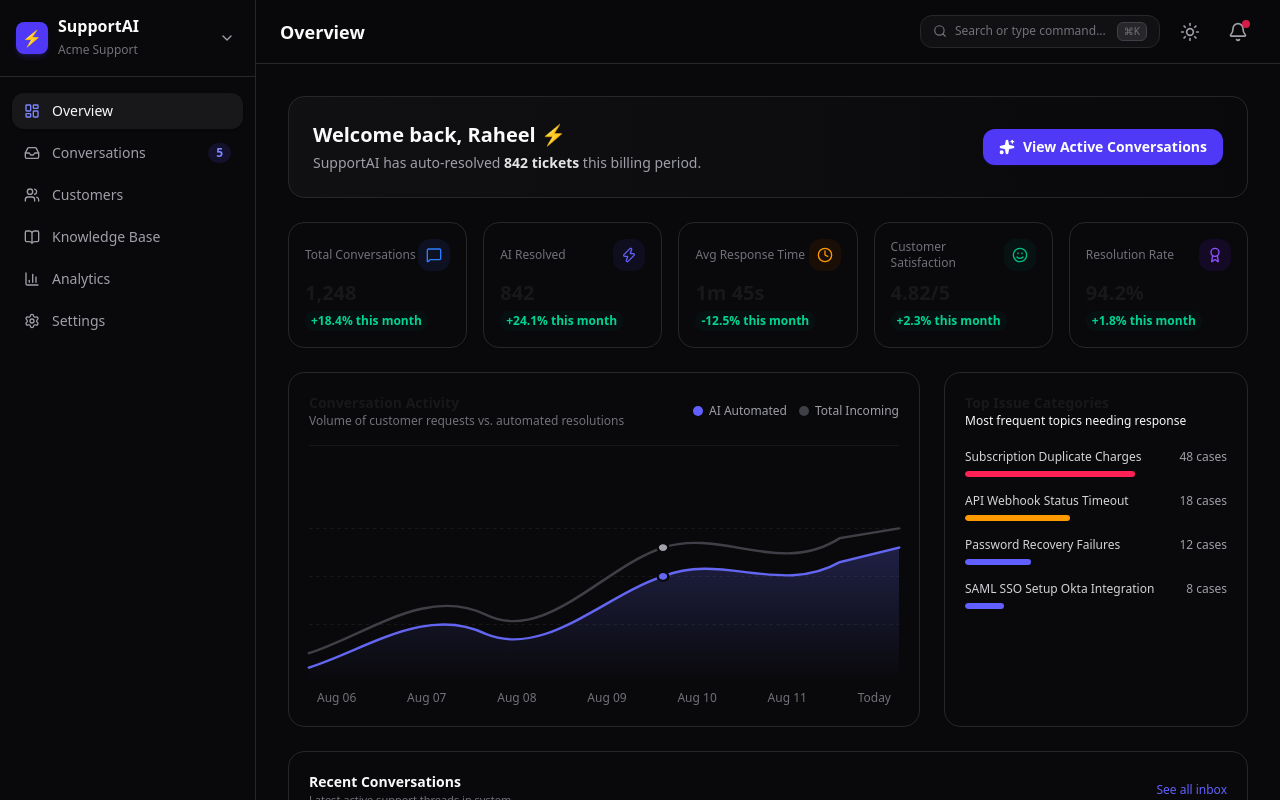
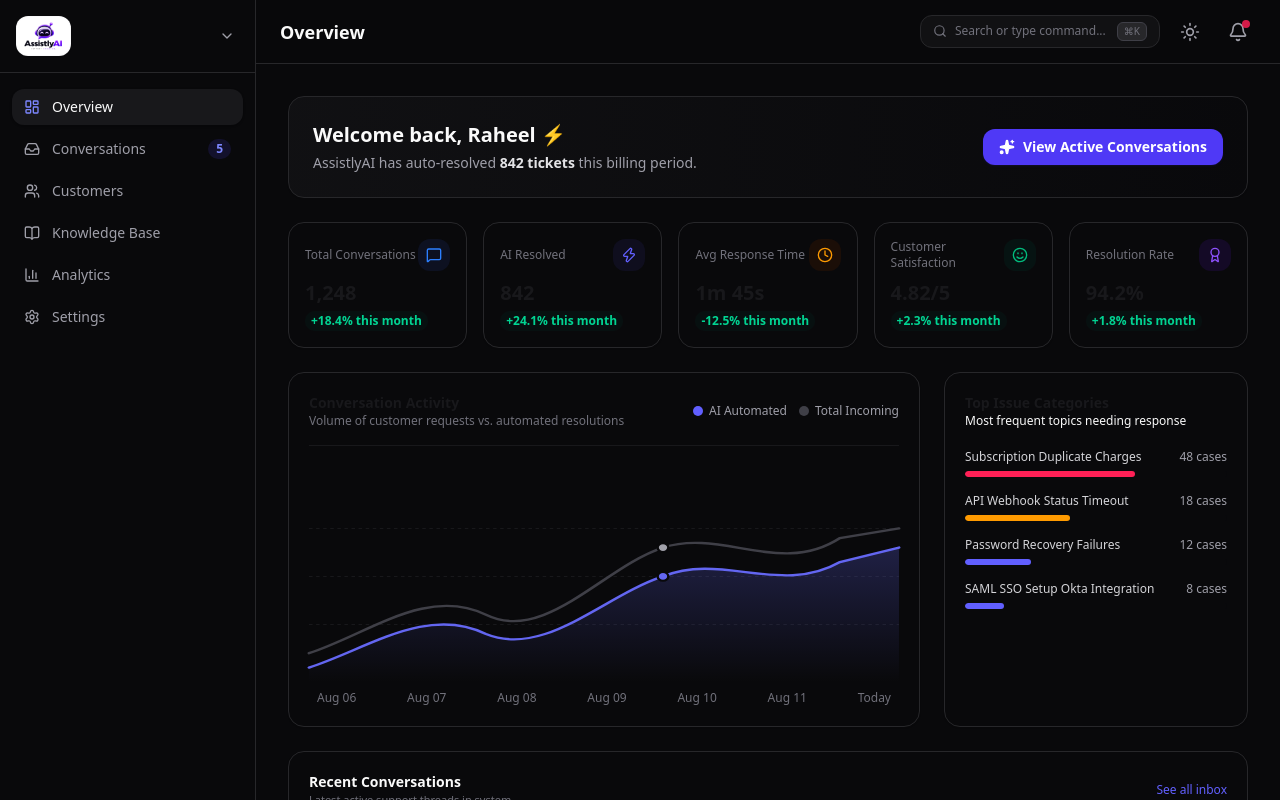
Before and after one commit to raheel2k29/AI-Support-Dashboard, a Next.js app: page / in a window 1280 px wide. Shown: the top 800 px of the page. Built offline with nearby package versions, Linux system fonts and the light colour scheme.

Commit message:
feat: integrate AssistlyAI logo asset and complete brand rename

```diff
--- a/src/app/layout.tsx
+++ b/src/app/layout.tsx
@@ -14,7 +14,7 @@ const geistMono = Geist_Mono({
 });
 
 export const metadata: Metadata = {
-  title: "SupportAI — AI customer support for modern teams",
+  title: "AssistlyAI — AI customer support for modern teams",
   description: "Premium SaaS customer support platform powered by simulated AI workflows.",
 };
 
--- a/src/components/Sidebar.tsx
+++ b/src/components/Sidebar.tsx
@@ -50,18 +50,12 @@ export const Sidebar: React.FC<SidebarProps> = ({ isOpen, onClose }) => {
       >
         {/* Logo / Workspace Selection */}
         <div className="p-4 border-b border-zinc-200 dark:border-zinc-800 flex items-center justify-between">
-          <div className="flex items-center gap-2.5">
-            <div className="w-8 h-8 rounded-lg bg-indigo-600 flex items-center justify-center text-white font-bold shadow-md shadow-indigo-600/20">
-              {settings.companyLogo || "⚡"}
-            </div>
-            <div>
-              <h1 className="font-semibold text-zinc-900 dark:text-zinc-50 leading-tight">
-                SupportAI
-              </h1>
-              <span className="text-xs text-zinc-400 dark:text-zinc-500 font-medium">
-                {settings.workspaceName}
-              </span>
-            </div>
+          <div className="flex items-center gap-2">
+            <img
+              src="/logo.png"
+              alt="AssistlyAI"
+              className="h-10 object-contain bg-white dark:bg-white p-1 rounded-xl border border-zinc-200 dark:border-zinc-100/50 shadow-xs"
+            />
           </div>
           <button className="p-1 rounded-md text-zinc-400 hover:bg-zinc-100 dark:hover:bg-zinc-800 hover:text-zinc-600 dark:hover:text-zinc-200">
             <ChevronDown className="w-4 h-4" />
--- a/src/components/Topbar.tsx
+++ b/src/components/Topbar.tsx
@@ -20,7 +20,7 @@ export const Topbar: React.FC<TopbarProps> = ({ onOpenSidebar }) => {
       case 'kb': return 'Knowledge Base';
       case 'analytics': return 'Analytics';
       case 'settings': return 'Settings';
-      default: return 'SupportAI';
+      default: return 'AssistlyAI';
     }
   };
 
--- a/src/components/views/OverviewView.tsx
+++ b/src/components/views/OverviewView.tsx
@@ -35,7 +35,7 @@ export const OverviewView: React.FC = () => {
             Welcome back, Raheel ⚡
           </h3>
           <p className="text-sm text-zinc-500 dark:text-zinc-400 mt-1">
-            SupportAI has auto-resolved <strong className="font-semibold text-zinc-700 dark:text-zinc-200">842 tickets</strong> this billing period.
+            AssistlyAI has auto-resolved <strong className="font-semibold text-zinc-700 dark:text-zinc-200">842 tickets</strong> this billing period.
           </p>
         </div>
         <button
--- a/src/context/AppContext.tsx
+++ b/src/context/AppContext.tsx
@@ -65,7 +65,7 @@ export const AppContextProvider: React.FC<{ children: React.ReactNode }> = ({ ch
 
   // Load theme from settings / localStorage on mount
   useEffect(() => {
-    const savedTheme = localStorage.getItem('supportai-theme') as 'light' | 'dark' | null;
+    const savedTheme = localStorage.getItem('assistlyai-theme') as 'light' | 'dark' | null;
     const finalTheme = savedTheme || settings.appearance || 'dark';
     setTheme(finalTheme as 'light' | 'dark');
     if (finalTheme === 'dark') {
@@ -94,7 +94,7 @@ export const AppContextProvider: React.FC<{ children: React.ReactNode }> = ({ ch
   const toggleTheme = () => {
     const nextTheme = theme === 'light' ? 'dark' : 'light';
     setTheme(nextTheme);
-    localStorage.setItem('supportai-theme', nextTheme);
+    localStorage.setItem('assistlyai-theme', nextTheme);
     if (nextTheme === 'dark') {
       document.documentElement.classList.add('dark');
     } else {
--- a/src/data/mockData.ts
+++ b/src/data/mockData.ts
@@ -483,7 +483,7 @@ export const mockArticles: KBArticle[] = [
     status: "published",
     lastUpdated: "Aug 04, 2026",
     views: 932,
-    content: "SupportAI plans are billed on a monthly or annual cycle. We accept all major credit cards. You can view invoice receipts, change plans, add billing contacts, or download monthly financial statements from the Billing tab in Settings. Upgrades are prorated immediately, while downgrades apply at the start of your next billing cycle."
+    content: "AssistlyAI plans are billed on a monthly or annual cycle. We accept all major credit cards. You can view invoice receipts, change plans, add billing contacts, or download monthly financial statements from the Billing tab in Settings. Upgrades are prorated immediately, while downgrades apply at the start of your next billing cycle."
   },
   {
     id: "kb_3",
@@ -510,7 +510,7 @@ export const mockArticles: KBArticle[] = [
     status: "published",
     lastUpdated: "Jun 15, 2026",
     views: 890,
-    content: "SupportAI lets you stream conversations logs in real-time. Head to Settings > Integrations and type your target endpoint in the Webhooks list. We sign payloads with SHA-256 signatures headers. Webhooks that fail with 5xx statuses are retried using exponential backoffs for up to 24 hours before status is marked dead."
+    content: "AssistlyAI lets you stream conversations logs in real-time. Head to Settings > Integrations and type your target endpoint in the Webhooks list. We sign payloads with SHA-256 signatures headers. Webhooks that fail with 5xx statuses are retried using exponential backoffs for up to 24 hours before status is marked dead."
   },
   {
     id: "kb_6",
@@ -519,7 +519,7 @@ export const mockArticles: KBArticle[] = [
     status: "published",
     lastUpdated: "May 22, 2026",
     views: 1104,
-    content: "If support replies are not reaching customers, verify your custom SPF, DKIM, and DMARC DNS settings on your domain registrar. Ensure you have authorized mailers.supportai.com. You can also view failed delivery trace codes directly inside our outbound queue log viewer in Settings."
+    content: "If support replies are not reaching customers, verify your custom SPF, DKIM, and DMARC DNS settings on your domain registrar. Ensure you have authorized mailers.assistlyai.com. You can also view failed delivery trace codes directly inside our outbound queue log viewer in Settings."
   },
   {
     id: "kb_7",
@@ -558,7 +558,7 @@ export const mockArticles: KBArticle[] = [
     content: "This guide explains the AI Auto-resolve feature. The auto-resolution mechanism automatically marks questions solved if the client states positive confirmation, or if a generated reply scores above 95% confidence matching index on key terms, without a follow-up query after 4 hours."
   },
   { id: "kb_11", title: "API Rate limits and quotas", category: "Integrations & API", status: "published", lastUpdated: "Jan 12, 2026", views: 320, content: "Our REST APIs allow up to 100 requests per minute on Pro and 1000 requests per minute on Enterprise. Authenticate using Bearer tokens." },
-  { id: "kb_12", title: "Custom domain forwarding setup", category: "Customizations", status: "published", lastUpdated: "Feb 10, 2026", views: 241, content: "CNAME your support domain to domains.supportai.com to host articles on support.yourbrand.com." },
+  { id: "kb_12", title: "Custom domain forwarding setup", category: "Customizations", status: "published", lastUpdated: "Feb 10, 2026", views: 241, content: "CNAME your support domain to domains.assistlyai.com to host articles on support.yourbrand.com." },
   { id: "kb_13", title: "Connecting Slack integration", category: "Integrations & API", status: "published", lastUpdated: "Mar 11, 2026", views: 532, content: "Receive instant escalation alerts in your Slack channels and reply to customers directly from Slack." },
   { id: "kb_14", title: "Configuring business hours & SLAs", category: "AI Rules", status: "published", lastUpdated: "Jun 02, 2026", views: 198, content: "Define operating hours to trigger custom human-handoff rules when agents are offline." },
   { id: "kb_15", title: "Spam filtering & blocking users", category: "Troubleshooting", status: "published", lastUpdated: "Jul 05, 2026", views: 110, content: "Block spam domains and configure custom capture rules to prevent tickets spam." }
@@ -597,7 +597,7 @@ export const aiConversationalReplies: Record<string, string[]> = {
     "Hey Alex! It looks like your webhook endpoint is hitting a timeout. I can delay retry intervals or whitelist your server IPs if that helps route traffic faster."
   ],
   "conv_4": [
-    "Hi David, yes, SupportAI supports static dedicated outbound IPs on our Enterprise plan. This allows you to whitelist specific proxy endpoints in your firewall. I've sent the proxy routing table to your email. Would you like me to connect you with an account manager to provision this?",
+    "Hi David, yes, AssistlyAI supports static dedicated outbound IPs on our Enterprise plan. This allows you to whitelist specific proxy endpoints in your firewall. I've sent the proxy routing table to your email. Would you like me to connect you with an account manager to provision this?",
     "Hello David. Static dedicated outbound IPs are available as a network add-on for Enterprise tier customers. Let me know if you would like to enable the trial."
   ],
   "conv_5": [
```
Also changed, not shown: public/logo.png (added).
